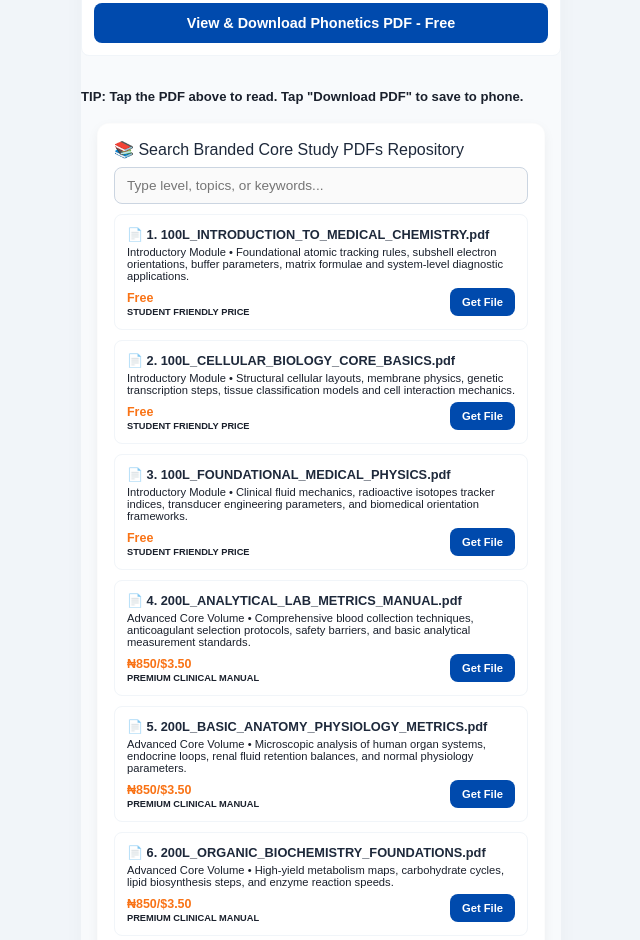
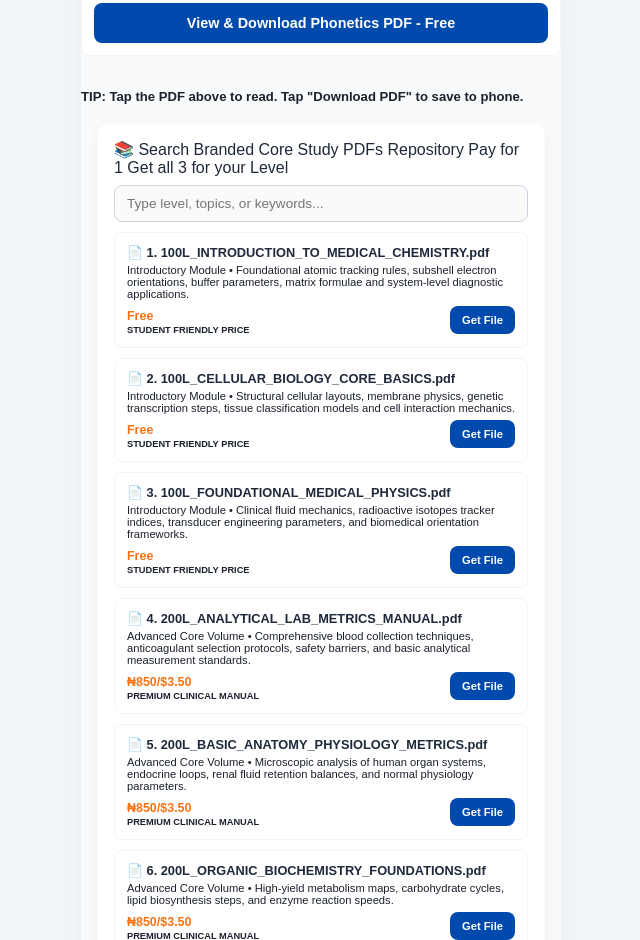
Before and after one commit to trust-healthtech/mls--prep, a plain HTML site: page index.html in a window 1280 px wide. Shown: the part 2318-3258 px from the top of the page, without its empty margins (319-959 px from the left). Drawn offline with Linux system fonts and the light colour scheme.

Commit message:
Update section title in index.html

```diff
--- a/index.html
+++ b/index.html
@@ -213,7 +213,7 @@
     <div class="tip-box"><strong>TIP:</strong> Tap the PDF above to read. Tap "Download PDF" to save to phone.</div>
 
     <div class="card">
-        <div class="section-title" style="margin-bottom:8px;">📚 Search Branded Core Study PDFs Repository</div>
+        <div class="section-title" style="margin-bottom:8px;">📚 Search Branded Core Study PDFs Repository Pay for 1 Get all 3 for your Level</div>
         <input type="text" id="pdfSearchInput" class="input-text" placeholder="Type level, topics, or keywords...">
         <div id="pdfRepositoryList"></div>
         <div class="tip-box"><strong>TIP:</strong> Use search to find PDFs fast. Tap Get File to download. All premium PDFs: 600 to 2,500 NGN max.</div>
```
